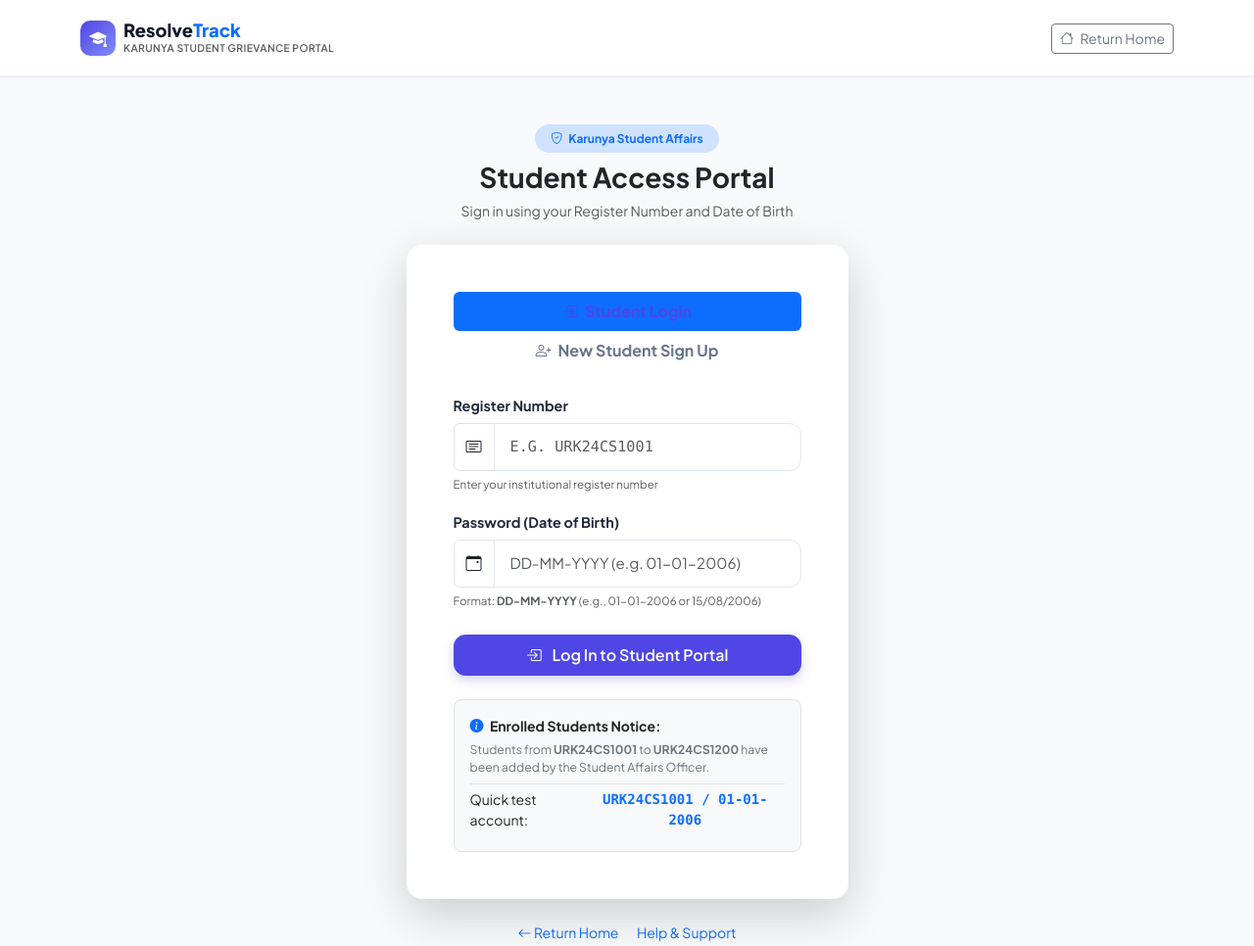
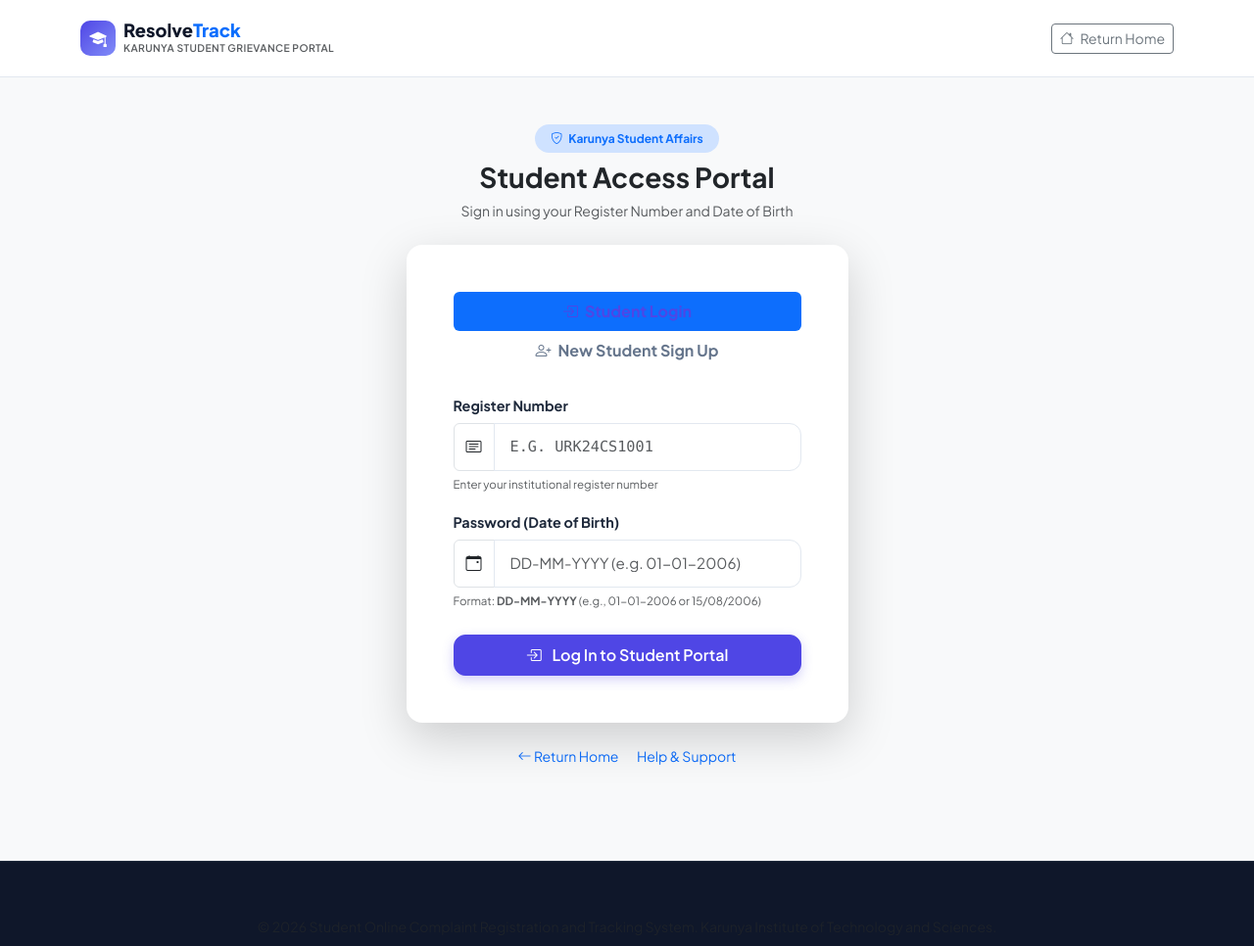
Before and after one commit to 6379424329keerthi-blip/student-complaint-system, a website: page public/student-login.html in a window 1280 px wide. Shown: the top 966 px of the page at 98% size. Drawn offline with nearby package versions, Linux system fonts and the light colour scheme.

Commit message:
Remove Enrolled Students Notice and quick test box from student-login.html

```diff
--- a/public/student-login.html
+++ b/public/student-login.html
@@ -96,20 +96,6 @@
                     <i class="bi bi-box-arrow-in-right me-2"></i> Log In to Student Portal
                   </button>
                 </form>
-
-                <!-- Quick Help / Hint Box -->
-                <div class="mt-4 p-3 bg-light rounded-3 border small">
-                  <div class="fw-bold text-dark mb-1"><i class="bi bi-info-circle-fill text-primary me-1"></i> Enrolled Students Notice:</div>
-                  <div class="text-secondary small mb-2">
-                    Students from <strong>URK24CS1001</strong> to <strong>URK24CS1200</strong> have been added by the Student Affairs Officer.
-                  </div>
-                  <div class="d-flex justify-content-between align-items-center py-1 border-top">
-                    <span>Quick test account:</span>
-                    <button type="button" class="btn btn-sm btn-link py-0 text-decoration-none font-monospace fw-bold" onclick="document.getElementById('studentRegNo').value='URK24CS1001'; document.getElementById('studentDob').value='01-01-2006';">
-                      URK24CS1001 / 01-01-2006
-                    </button>
-                  </div>
-                </div>
               </div>
 
               <!-- TAB 2: STUDENT SIGN UP -->
```
